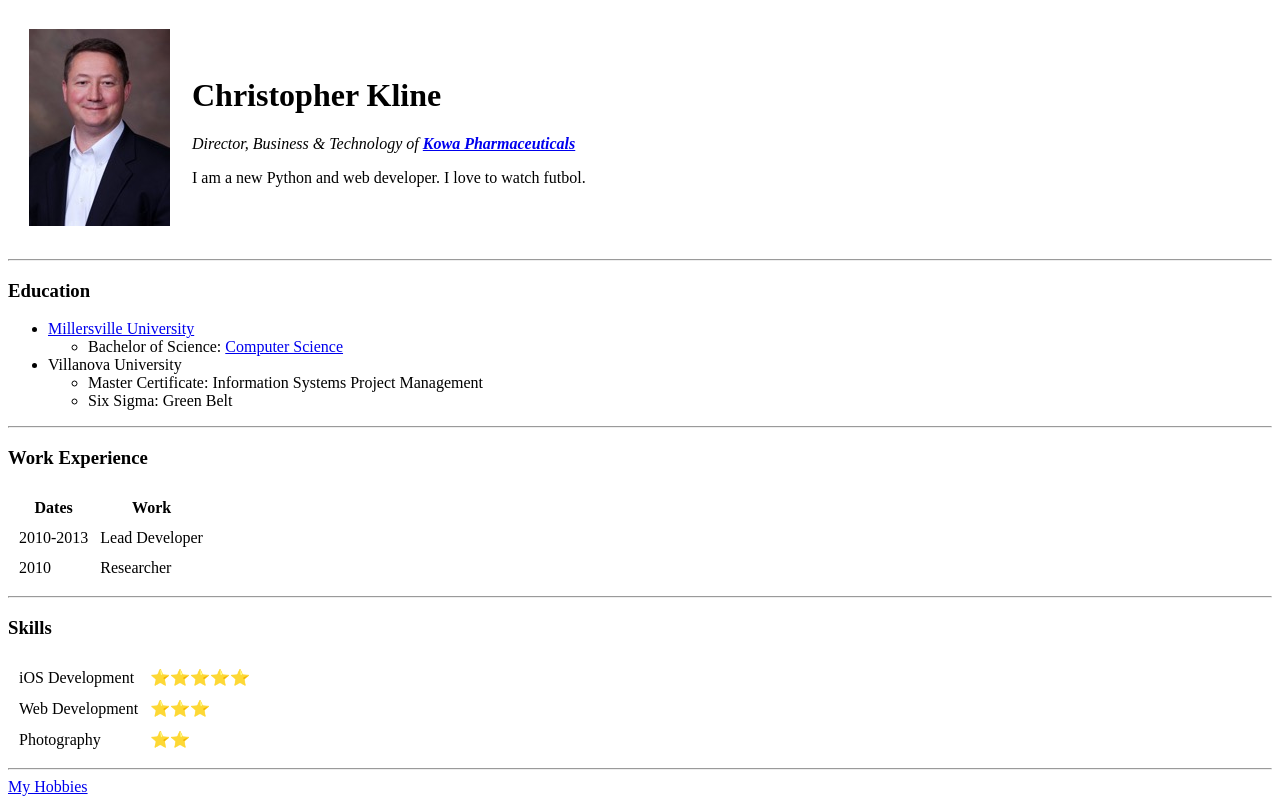
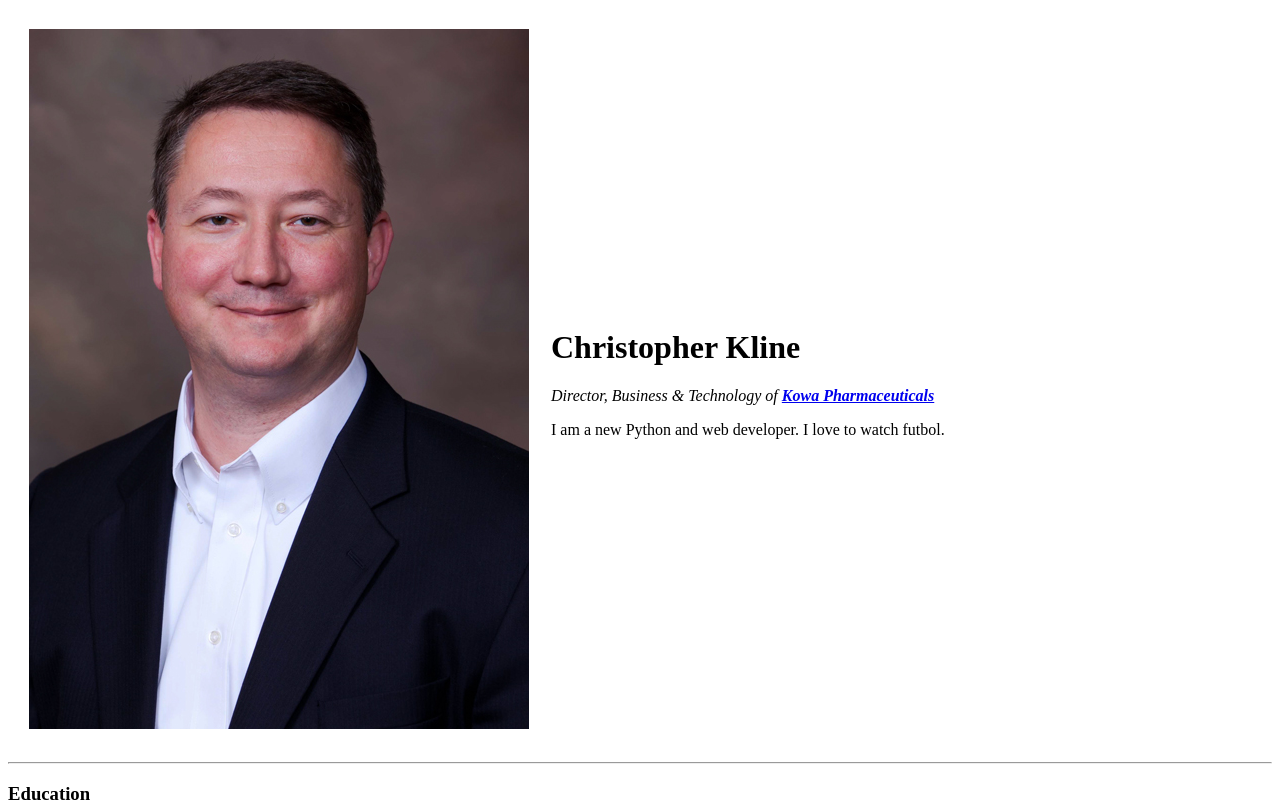
Before and after one commit to klinecp92/cv, a plain HTML site: page index.html in a window 1280 px wide. Shown: the top 808 px of the page. Drawn offline with Linux system fonts and the light colour scheme.

Commit message:
test chris.jpg

```diff
--- a/index.html
+++ b/index.html
@@ -9,7 +9,7 @@
 <body>
   <table cellspacing="20">
     <tr>
-      <td><img src="images\chris3.jpg" alt="Chris Profile Picture"></td>
+      <td><img src="images\chris.jpg" alt="Chris Profile Picture"></td>
       <td><h1>Christopher Kline</h1>
       <p><em>Director, Business & Technology of <strong><a href="https://www.kowapharma.com">Kowa Pharmaceuticals</a></strong></em></p>
       <p>I am a new Python and web developer.  I love to watch futbol.</p></td>
```
